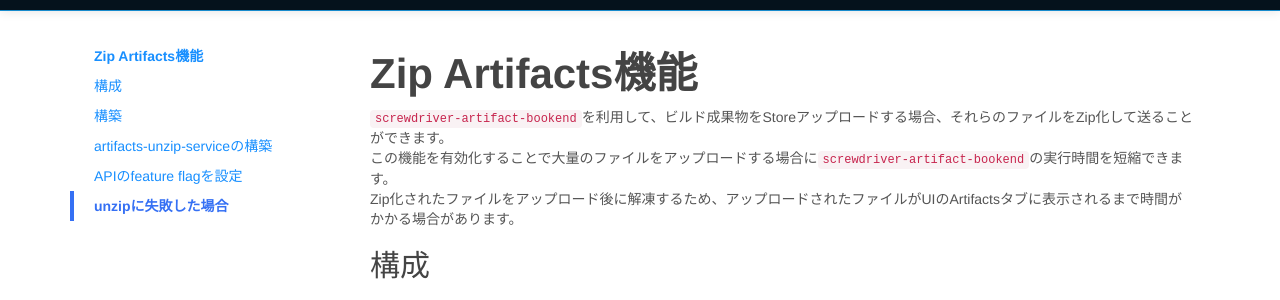
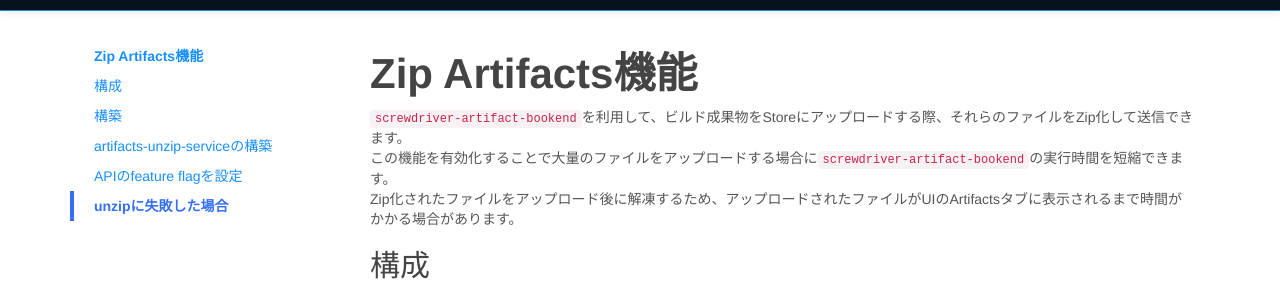
Before and after one commit to screwdriver-cd/guide, a Jekyll site: the page built from docs/ja/cluster-management/zip-artifacts.md, in a window 1280 px wide and 900 px high. Shown: the part 141-441 px from the top of the window. Built offline with Jekyll 4.4.1, drawn with Linux system fonts in a browser that asks for light colours.

Commit message:
Update docs/ja/cluster-management/zip-artifacts.md
Co-authored-by: Hiroki Takatsuka <3445553+tk3fftk@users.noreply.github.com>

```diff
--- a/docs/ja/cluster-management/zip-artifacts.md
+++ b/docs/ja/cluster-management/zip-artifacts.md
@@ -21,7 +21,7 @@ toc:
 
 # Zip Artifacts機能
 
-`screwdriver-artifact-bookend`を利用して、ビルド成果物をStoreアップロードする場合、それらのファイルをZip化して送ることができます。
+`screwdriver-artifact-bookend`を利用して、ビルド成果物をStoreにアップロードする際、それらのファイルをZip化して送信できます。
 この機能を有効化することで大量のファイルをアップロードする場合に`screwdriver-artifact-bookend`の実行時間を短縮できます。
 Zip化されたファイルをアップロード後に解凍するため、アップロードされたファイルがUIのArtifactsタブに表示されるまで時間がかかる場合があります。
 
```
